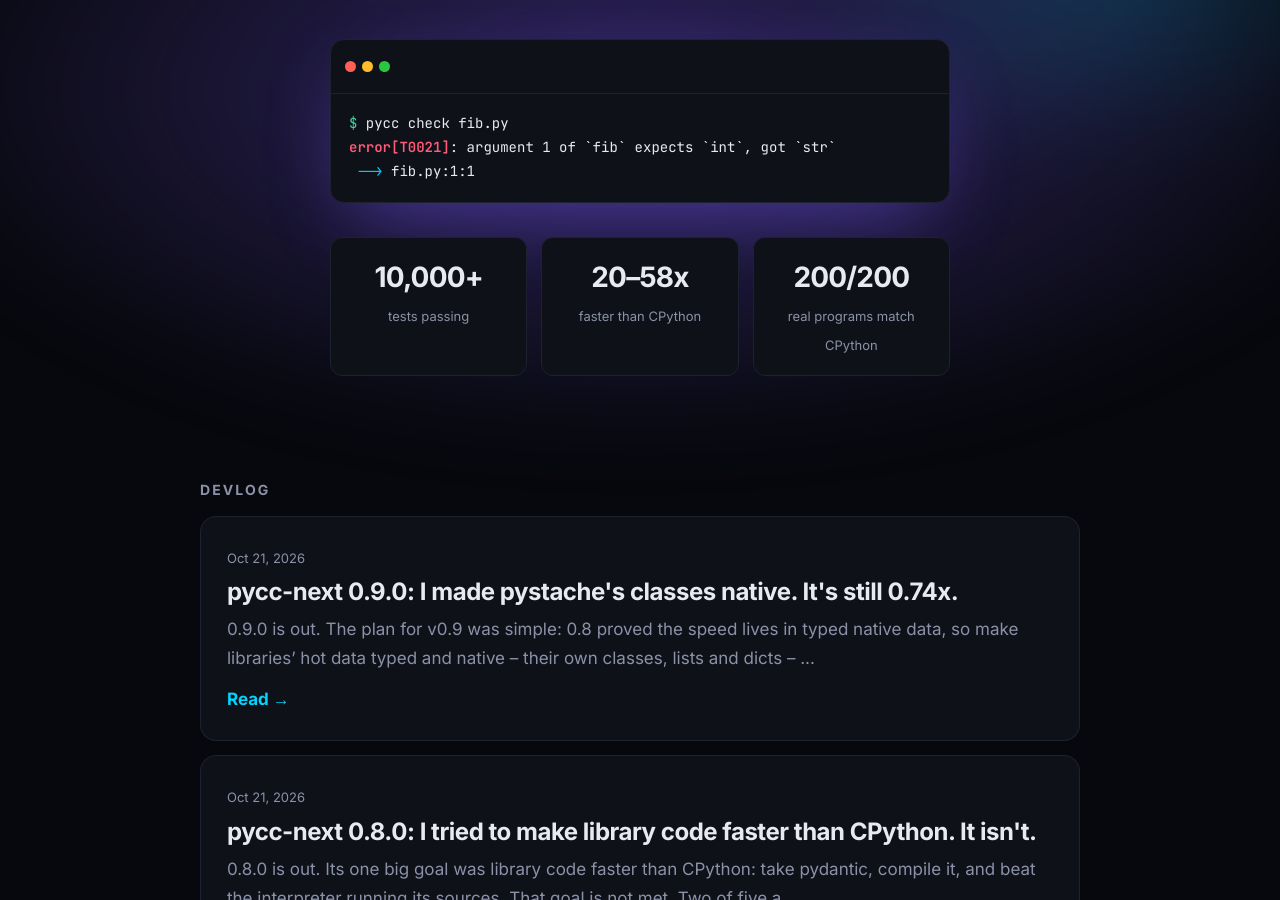
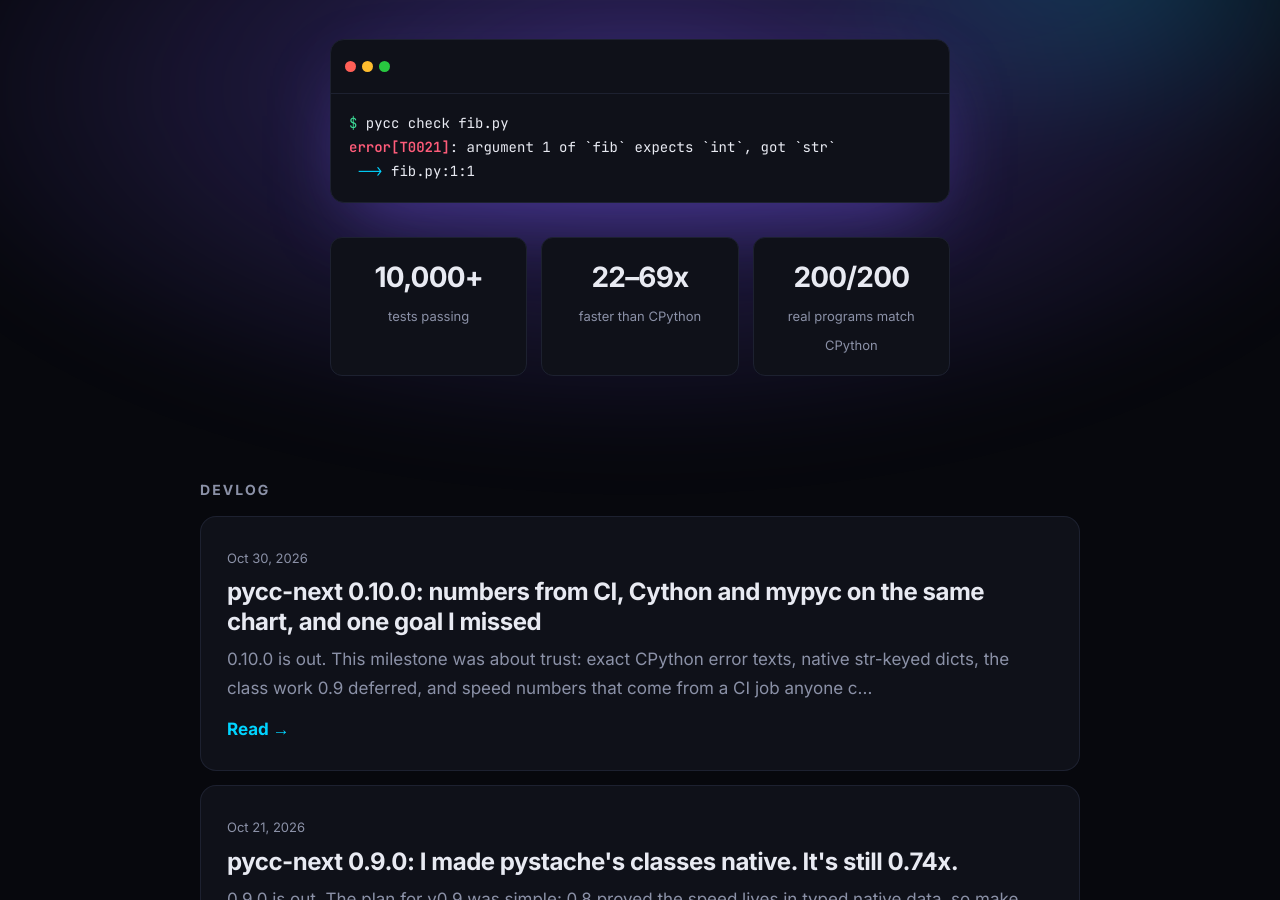
Before and after one commit to rotnov/pycc-next, a Jekyll site: the page built from blog/index.html, in a window 1280 px wide and 900 px high, scrolled down 439 px. Built offline with Jekyll 4.4.1, drawn with Linux system fonts in a browser that asks for light colours; part of the change alters nothing that is shown.

Commit message:
Blog: pycc-next 0.10.0 release post
Co-Authored-By: Claude Opus 5.5 <noreply@anthropic.com>
Claude-Session: https://claude.ai/code/session_017eS5CQXwuhKpRTFb5kJ9nd

```diff
--- a/blog/_layouts/home.html
+++ b/blog/_layouts/home.html
@@ -10,7 +10,7 @@ layout: default
  <span class="m">--></span> fib.py:1:1</pre></div>
   <div class="stats">
     <div><b>10,000+</b><span>tests passing</span></div>
-    <div><b>20–58x</b><span>faster than CPython</span></div>
+    <div><b>22–69x</b><span>faster than CPython</span></div>
     <div><b>200/200</b><span>real programs match CPython</span></div>
   </div>
 </section>
--- /dev/null
+++ b/blog/_posts/2026-10-30-pycc-next-0-10-0.md
@@ -0,0 +1,107 @@
+---
+title: "pycc-next 0.10.0: numbers from CI, Cython and mypyc on the same chart, and one goal I missed"
+---
+
+0.10.0 is out. This milestone was about **trust**: exact CPython error texts, native
+`str`-keyed dicts, the class work 0.9 deferred, and speed numbers that come from a CI job
+anyone can rerun, not from my shared VM. **Four of five accept items are met. The speed
+goal for the template and Markdown engines is not.** Here's all of it.
+
+## 🏁 The scorecard
+
+| goal | target | result |
+|---|---|---|
+| 1. exact error texts | CPython 3.13's `TypeError`/`AttributeError` word for word; fuzzer finds 0 in 30 min | ✅ **met**: 2996 fuzzed programs, 0 findings |
+| 2. native `str`-keyed dicts | native where they never escape, CPython's `dict` everywhere CPython can see | ✅ **met** |
+| 3. pystache and mistune | their own benchmarks >= 1.2x CPython | ❌ **not met**: **0.63x** and **0.83x** |
+| 4. trustworthy numbers | every published speed number from a CI `bench` run | ✅ **met**: this post cites run 41010653642 |
+| 5. deferred class work | cross-module subclasses and exception classes native in a package | ✅ **met** |
+
+## 📏 Numbers you can check
+
+Until now, my speed numbers came from a shared machine I couldn't control, so they jumped
+around from run to run. Now there's a **`bench` workflow**. It runs on release tags, every
+week, and on demand. Each run is a fresh process, CPython and pycc-next alternate, and the
+result is a median with min and max, labelled with the runner's CPU.
+
+And CPython is no longer the only thing I compare against. CPython stays the
+**correctness oracle**. **Cython 3.3.0 and mypyc** now build the same unmodified sources
+and are timed the same way. Everything below is from
+[run 41010653642](https://github.com/rotnov/pycc-next/actions/runs/41010653642), Intel Xeon
+Platinum 8370C, medians of 11 interleaved runs.
+
+| program | CPython | pycc-next | vs CPython | vs Cython | vs mypyc |
+|---|---|---|---|---|---|
+| fib | 0.258s | 0.011s | **22.6x** | 12.99x faster | 2.56x faster |
+| sieve | 1.109s | 0.047s | **23.6x** | 16.15x faster | 2.92x faster |
+| mandelbrot | 1.620s | 0.056s | **29.1x** | 2.23x faster | 1.24x faster |
+| nbody | 2.606s | 0.077s | **33.9x** | 63.48x faster | 29.46x faster |
+| spectral_norm | 1.194s | 0.017s | **69.4x** | 80.19x faster | 5.21x faster |
+| collections_bfs | 1.100s | 0.138s | **8.0x** | 7.49x faster | 5.23x faster |
+
+Rust (`-O`) still wins all of them: pycc-next is **1.10x to 2.71x slower**.
+
+## 📦 Real packages: the wins and the losses
+
+| package workload | vs CPython | vs Cython | vs mypyc |
+|---|---|---|---|
+| pypng `read()`, five filters | ✅ **15.1x** | 10.8x faster | does not compile |
+| diff-match-patch `diff_main` | ✅ **12.1x** | 11.1x faster | does not compile |
+| tomli `loads` x100 | ✅ **1.70x** | 1.32x faster | ❌ **1.39x slower** |
+| mistune `html` x20 | ❌ **0.83x** | Cython's build fails the suite | does not compile |
+| pystache benchmark x1000 | ❌ **0.63x** | ❌ **1.82x slower** | does not compile |
+
+Two honest notes on that table:
+
+- **mypyc beats me on tomli.** Its typed code wins on tomli's string scanning.
+- **Cython beats me on pystache.** Cython keeps CPython's own objects and runs a bit
+  faster than the interpreter (1.14x). pycc-next pays to cross the boundary between
+  compiled code and CPython objects, and on pystache that cost dominates.
+
+pydantic, built whole: model definition **0.81x**, `model_json_schema()` **0.83x**.
+
+## 🧱 What shipped
+
+- 🎯 **Exact error texts.** Calling a compiled function wrong raises CPython's
+  exact `TypeError`. That covers `missing 1 required positional argument: 'x'`,
+  `takes from 2 to 3 positional arguments but 4 were given`, and `Did you mean 'by'?`.
+  The differential fuzzer now generates broken calls on purpose and compares the messages.
+- 📚 **Native `str`-keyed dicts.** A dict a function builds and never lets escape is
+  native. Any dict CPython can see stays CPython's `dict`, accessed through the dict API
+  under an exact-type guard. That way identity, views, pickling and `repr` behave exactly
+  as in CPython. A compiled `d['raw']` on a received dict went from **275 to 179
+  instructions**.
+- 🧬 **Cross-module subclasses.** `class Square(Shape)`, with `Shape` imported from
+  another module of the package, is compiled natively. `Shape`'s compiled methods run
+  `Square`'s overrides. Each class gets one record, so a class test is a single pointer
+  compare.
+- 💥 **Exception classes with their own members** can derive from another module's
+  exception class. CPython creates the class and pycc-next compiles its methods. I also
+  built a fully native layout for them (PEP 697) and **measured it: 2.5x slower on raise
+  and catch, 1.5x slower on attribute reads.** It's deleted. 🗑️
+- 🥒 **Pickling** of compiled class instances at every protocol, including
+  `copy.deepcopy` and Python subclasses with their own hooks.
+- 🔑 **`key=` functions run exactly when CPython runs them.** That covers `sorted`,
+  `min`, `max` and `.sort`, including exceptions raised in the middle.
+- ⏱️ **Faster package builds.** Mistune's 38-module build in CI went from **9.5 s to about
+  6.1 s**, and the extension comes out byte-identical.
+
+## 🧪 Why pystache is still slow
+
+I measured instructions per round for pystache's own benchmark: **CPython 505k, pycc-next
+582k.** Native dicts weren't the fix. Neither package spends its time in dicts it creates
+and keeps to itself. Their dicts are returned, appended or passed on, so CPython can see
+them and they must stay CPython dicts. What's left is the boundary between compiled code
+and CPython objects, plus CPython's own regex engine, which I can't compile away. The
+[v0.10 roadmap](https://github.com/rotnov/pycc-next/blob/main/docs/roadmap/v0.10.md) lists
+the remaining levers with estimated savings. **None of them reaches 1.2x on its own**, so I
+shipped without this goal rather than keep chasing it.
+
+## 🔭 What's next
+
+v0.11 is about **imports**: making a compiled package import faster than CPython's own.
+Startup cost shows up in every short script and every pydantic model module, so it's
+worth its own milestone.
+
+👉 [Release v0.10.0](https://github.com/rotnov/pycc-next/releases/tag/v0.10.0): Linux
+x86_64, Linux aarch64, macOS arm64 and Windows x86_64 archives, each with its sha256.
```
